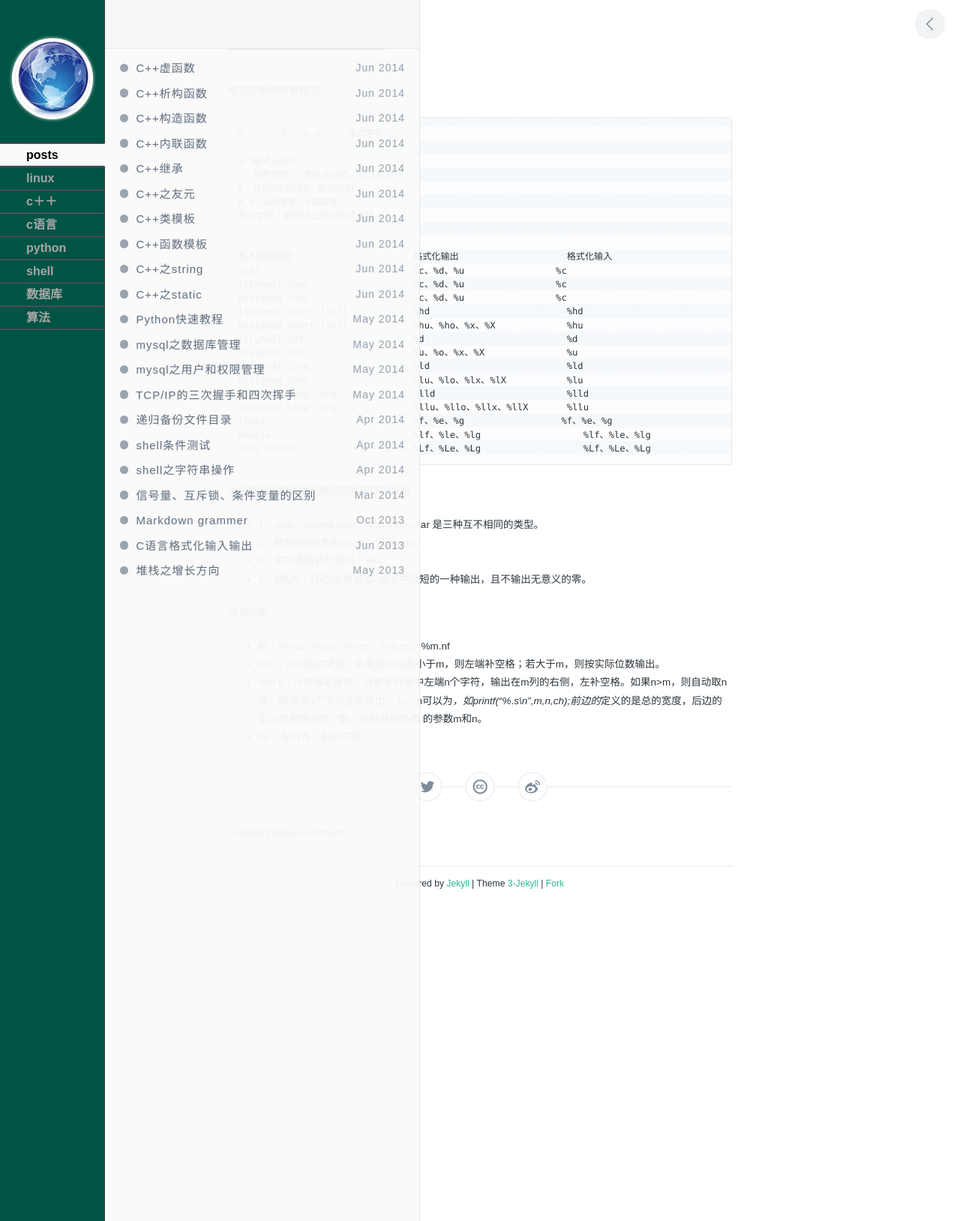
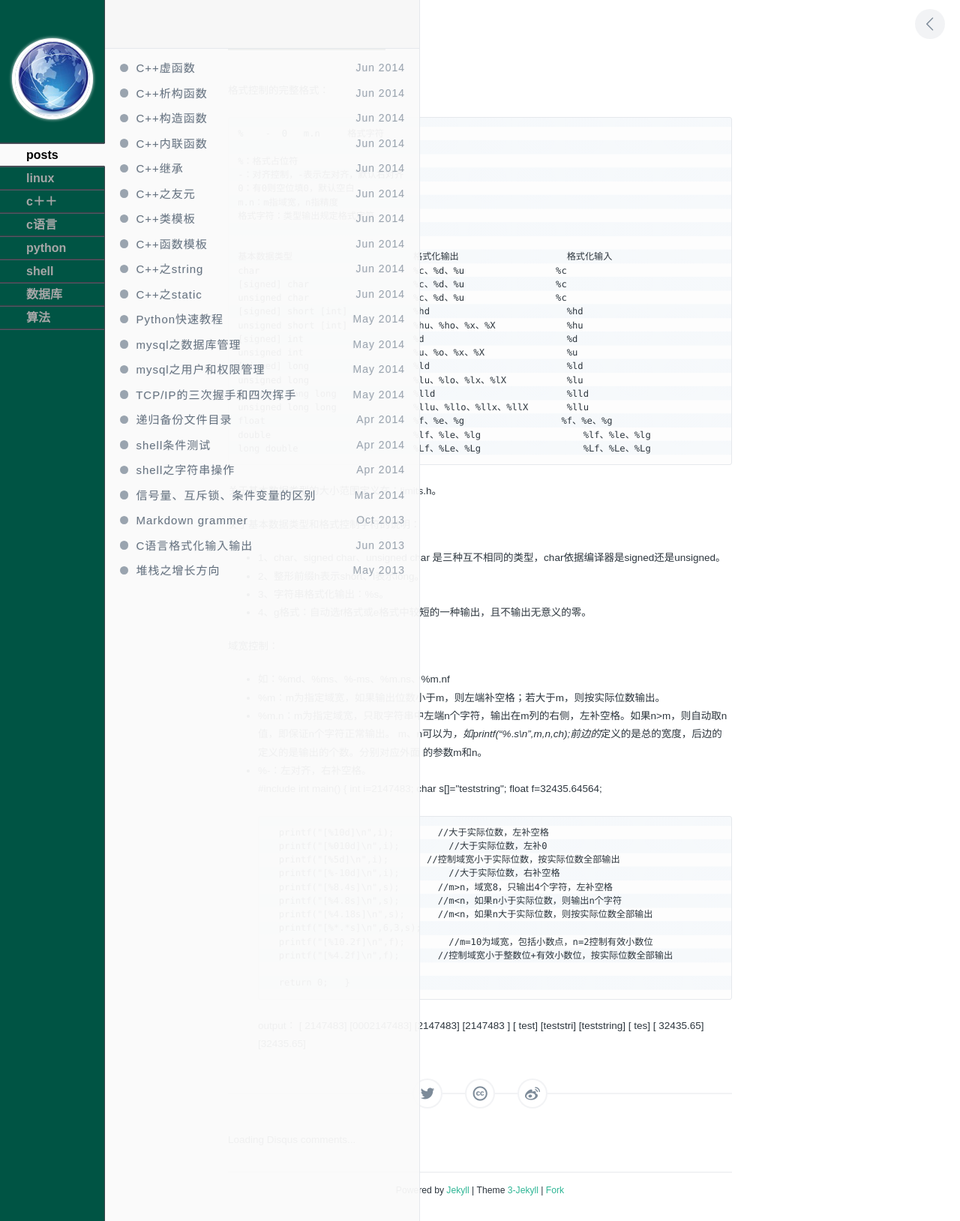
Before and after one commit to segcoredump/segdump.github.io, a Jekyll site: the page built from _posts/2013-06-05-C语言格式化输入输出.md, in a window 1280 px wide. Shown: the whole page at 75% size. Built offline with Jekyll 4.4.1, drawn with Linux system fonts in a browser that asks for light colours; nearby versions of some CDN libraries; library files that are not in the unit come from our copies; Markdown is read by kramdown in place of the engine named in the settings; comment, search, counter and statistics services are not loaded.

Commit message:
Update 2013-06-05-C语言格式化输入输出.md

```diff
--- a/_posts/2013-06-05-C语言格式化输入输出.md
+++ b/_posts/2013-06-05-C语言格式化输入输出.md
@@ -34,10 +34,11 @@ tags: [c语言]
     double							%lf、%le、%lg				   %lf、%le、%lg
     long double						%Lf、%Le、%Lg				   %Lf、%Le、%Lg
 
+关于基本数据类型的大小范围定义在：limits.h。
 
 关于基本数据类型和格式控制字符的说明：
 
-* 1、char、signed char、unsigned char 是三种互不相同的类型。
+* 1、char、signed char、unsigned char 是三种互不相同的类型，char依据编译器是signed还是unsigned。
 * 2、整形前缀h表示short、l表示long。
 * 3、字符串格式化输出：%s。
 * 4、g格式：自动选f格式或e格式中较短的一种输出，且不输出无意义的零。
@@ -50,3 +51,37 @@ tags: [c语言]
          m、n可以为*，如printf("%*.*s\n",m,n,ch);前边的*定义的是总的宽度，后边的定义的是输出的个数。分别对应外面
 		  的参数m和n。
 * %-：左对齐，右补空格。
+
+
+	#include <stdio.h>
+    int main()
+    {
+        int i=2147483;
+        char s[]="teststring";
+        float f=32435.64564;
+
+        printf("[%10d]\n",i);        //大于实际位数，左补空格
+        printf("[%010d]\n",i);		 //大于实际位数，左补0
+        printf("[%5d]\n",i);		 //控制域宽小于实际位数，按实际位数全部输出
+        printf("[%-10d]\n",i);		 //大于实际位数，右补空格
+        printf("[%8.4s]\n",s);       //m>n，域宽8，只输出4个字符，左补空格
+        printf("[%4.8s]\n",s);       //m<n，如果n小于实际位数，则输出n个字符
+        printf("[%4.18s]\n",s);      //m<n，如果n大于实际位数，则按实际位数全部输出
+        printf("[%*.*s]\n",6,3,s);
+        printf("[%10.2f]\n",f);		 //m=10为域宽，包括小数点，n=2控制有效小数位
+        printf("[%4.2f]\n",f);       //控制域宽小于整数位+有效小数位，按实际位数全部输出
+
+        return 0;
+    }
+
+    output：
+    [   2147483]
+	[0002147483]
+	[2147483]
+	[2147483   ]
+	[    test]
+	[teststri]
+	[teststring]
+	[   tes]
+	[  32435.65]
+	[32435.65]
```
